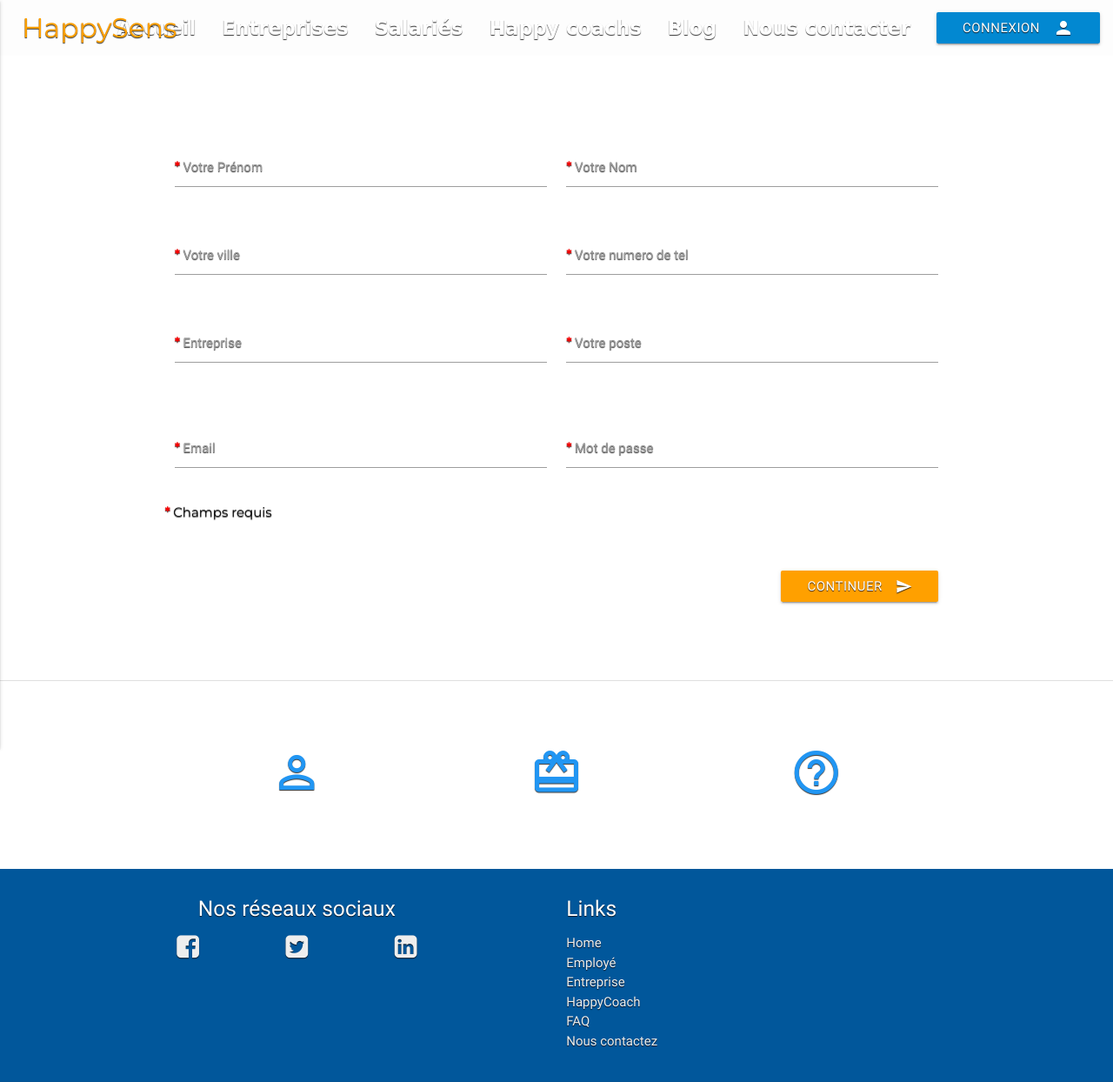
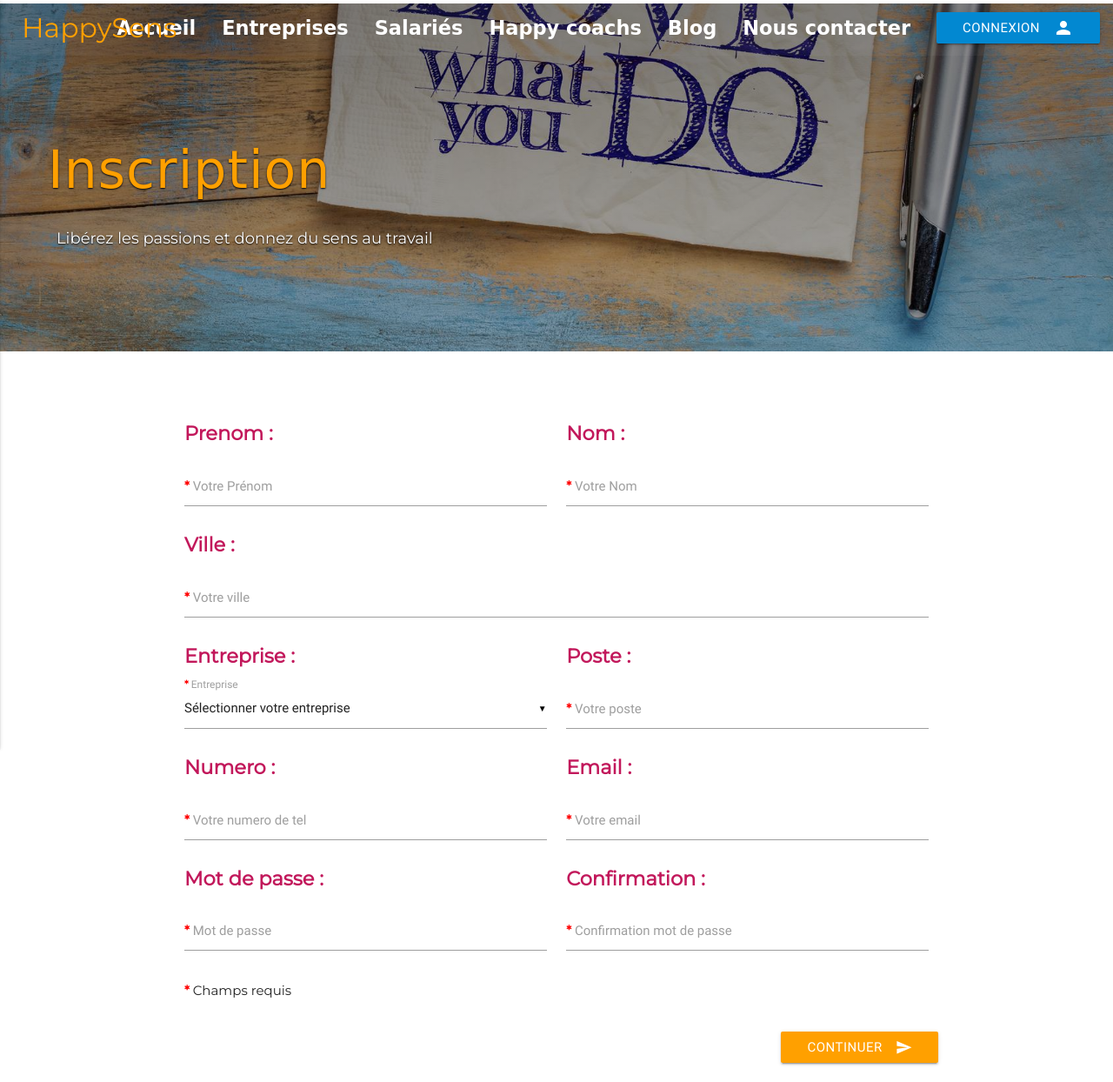
Before and after one commit to WildCodeSchool/Lyon-0917-HappySens, a Symfony app: template app/Resources/views/pages/inscription.html.twig in a window 1280 px wide. Shown: the top 1244 px of the page at 87% size. Run offline with Twig, Linux system fonts and the light colour scheme; the template is opened without the code that fills it, so the values that code supplies are empty; some libraries are stand-ins or nearby versions; some web fonts are replaced.

Commit message:
add css inscription form

```diff
--- a/app/Resources/views/pages/inscription.html.twig
+++ b/app/Resources/views/pages/inscription.html.twig
@@ -3,10 +3,30 @@
 {% block title %}Inscriptions{% endblock %}
 
 {% block content %}
+
+    <div id="contentInscription" class="parallax-container-others">
+        <div class="section no-pad-bot">
+            <div class="col s12">
+                <div class="headerTitleOthers left" id="headerTitle">
+                    <h1 class="header left amber-text text-darken-2">Inscription</h1>
+                    <div class="row">
+                        <h5 class="header left white-text">Libérez les passions et donnez du sens au travail</h5>
+                    </div>
+                </div>
+            </div>
+        </div>
+    </div>
+
     <div class="container">
         <form action="" method="post" class="generalContainer">
             <div class="row">
-                <div class="row">
+                <div class="col s6">
+                <h5 class="titleInscription pink-text text-darken-2">Prenom :</h5>
+                </div>
+                <div class="col s6">
+                <h5 class="titleInscription pink-text text-darken-2">Nom :</h5>
+                </div>
+
                 <div class="input-field col s6">
                     <input id="firstname" name="firstname" type="text" class="validate">
                     <label for="firstname"><span class="requireInput">* </span>Votre Prénom</label>
@@ -15,42 +35,74 @@
                     <input id="lastname" name="lastname" type="text" class="validate">
                     <label for="lastname"><span class="requireInput">* </span>Votre Nom</label>
                 </div>
+                <div class="col s12">
+                <h5 class="titleInscription pink-text text-darken-2">Ville :</h5>
                 </div>
-                <div class="row">
-                    <div class="input-field col s6">
+                    <div class="input-field col s12">
                         <input id="city" name="city" type="text" class="validate">
                         <label for="city"><span class="requireInput">* </span>Votre ville</label>
+                    </div>
+
+
+                <div class="col s6">
+                <h5 class="titleInscription pink-text text-darken-2">Entreprise :</h5>
+                </div>
+                <div class="col s6">
+                <h5 class="titleInscription pink-text text-darken-2">Poste :</h5>
+                </div>
+                <div class="input-field col s6">
+                    <select class="icons">
+                        <option value="" disabled selected>Sélectionner votre entreprise</option>
+                        <option value="" data-icon="{{ asset('assets/images/happysens-coach.jpeg') }}" class="circle">
+                            Entreprise 1
+                        </option>
+                        <option value="" data-icon="{{ asset('assets/images/happysens-love.jpg') }}" class="circle">
+                            Entreprise 2
+                        </option>
+                        <option value="" data-icon="{{ asset('assets/images/happysens-cuisine.jpg') }}" class="circle">
+                            Entreprise 3
+                        </option>
+                    </select>
+                    <label for="entreprise"><span class="requireInput">* </span>Entreprise</label>
+                </div>
+
+
+                <div class="input-field col s6">
+                    <input id="jobs" name="jobs" type="text" class="validate">
+                    <label for="jobs"><span class="requireInput">* </span>Votre poste</label>
+                </div>
+                <div class="col s6">
+                <h5 class="titleInscription pink-text text-darken-2">Numero  :</h5>
+                </div>
+                <div class="col s6">
+                <h5 class="titleInscription pink-text text-darken-2">Email :</h5>
                 </div>
                 <div class="input-field col s6">
                     <input id="lastname" name="lastname" type="text" class="validate">
                     <label for="lastname"><span class="requireInput">* </span>Votre numero de tel</label>
                 </div>
-                </div>
-                <div class="row">
-                    <div class="input-field col s6">
-                        <input id="company" name="company" type="text" class="validate">
-                        <label for="company"><span class="requireInput">* </span>Entreprise</label>
-                    </div>
-                    <div class="input-field col s6">
-                        <input id="jobs" name="jobs" type="text" class="validate">
-                        <label for="jobs"><span class="requireInput">* </span>Votre poste</label>
-                    </div>
-                </div>
-                <div class="row">
 
-                </div>
-                <div class="row">
                 <div class="input-field col s6">
                     <input id="email" type="email" class="validate">
-                        <label for="email"><span class="requireInput">* </span>Email</label>
+                    <label for="email"><span class="requireInput">* </span>Votre email</label>
+                </div>
+                <div class="col s6">
+                <h5 class="titleInscription pink-text text-darken-2">Mot de passe :</h5>
+                </div>
+                <div class="col s6">
+                <h5 class="titleInscription pink-text text-darken-2">Confirmation :</h5>
                 </div>
                 <div class="input-field col s6">
                     <input id="password" type="password" class="validate">
                     <label for="password"><span class="requireInput">* </span>Mot de passe</label>
                 </div>
+                <div class="input-field col s6">
+                    <input id="password" type="password" class="validate">
+                    <label for="password"><span class="requireInput">* </span>Confirmation mot de passe</label>
                 </div>
 
-                <div class="row">
+
+                <div class="col s12">
                     <p><span class="requireInput">* </span> Champs requis</p>
                 </div>
 
--- a/app/Resources/views/partials/components/schemaProcessus.html.twig
+++ b/app/Resources/views/partials/components/schemaProcessus.html.twig
@@ -1,7 +1,7 @@
 <section class="containHowItWorks">
     <div class="row bloc_2">
         <div class="col s12">
-            <div class="container center">
+            <div class="container center-align">
                 <span class="cardTitle amber-text text-darken-3">Comment ça marche ?</span>
                 <br>
                 <div class="row">
@@ -13,7 +13,7 @@
                                     cartographie des talents cachés
                                     + Présentation de la plateforme HappySens</span>
                                 </div>
-                                <div class="collapsible-header blue darken-3"><span class="white-text">Présentation</span>
+                                <div class="collapsible-header blue darken-3 center-align"><span class="white-text">Présentation</span>
                                 </div>
 
                             </li>
--- a/web/assets/css/style.css
+++ b/web/assets/css/style.css
@@ -8,8 +8,7 @@ body {
   overflow-x: hidden;
   display: flex;
   min-height: 100vh;
-  flex-direction: column;
-  text-shadow: 0 1px 1px rgba(0, 0, 0, 0.8); }
+  flex-direction: column; }
 
 main {
   flex: 1 0 auto; }
@@ -145,6 +144,15 @@ nav {
 #contentCGV {
   min-height: 50vh;
   background-image: linear-gradient(rgba(255, 165, 0, 0.5), rgba(255, 165, 0, 0.4)), url("../images/happysens-accueil.jpg");
+  background-size: cover;
+  background-repeat: no-repeat;
+  background-attachment: fixed;
+  background-position: bottom;
+  margin-top: -80px; }
+
+#contentInscription {
+  min-height: 50vh;
+  background-image: linear-gradient(rgba(0, 0, 0, 0.5), rgba(0, 0, 0, 0.3)), url("../images/happysens-love.jpg");
   background-size: cover;
   background-repeat: no-repeat;
   background-attachment: fixed;
@@ -389,6 +397,11 @@ ul.followUs {
     display: inline;
     margin: 0.5em; }
 
+.titleInscription {
+  font-weight: bold;
+  font-family: "Montserrat", cursive;
+  font-size: 1.5em; }
+
 .titleProfilEmploye {
   font-family: "Patrick Hand SC", cursive; }
 
--- a/web/assets/sass/partial/components/_jumbotronOthers.scss
+++ b/web/assets/sass/partial/components/_jumbotronOthers.scss
@@ -35,6 +35,15 @@
   background-position: bottom;
   margin-top: -80px;
 }
+#contentInscription {
+  min-height: 50vh;
+  background-image: linear-gradient(rgba(black, 0.5),rgba(black, 0.3)), url("../images/happysens-love.jpg");
+  background-size: cover;
+  background-repeat: no-repeat;
+  background-attachment: fixed;
+  background-position: bottom;
+  margin-top: -80px;
+}
 .headerTitleOthers {
   padding-left: 55px;
   border-radius: 5px;
--- a/web/assets/sass/partial/config/_general.scss
+++ b/web/assets/sass/partial/config/_general.scss
@@ -6,7 +6,7 @@ body {
   display: flex;
   min-height: 100vh;
   flex-direction: column;
-  text-shadow: 0 1px 1px rgba(black, 0.8);
+
 
 }
 main {
--- a/web/assets/sass/partial/views/_inscription.scss
+++ b/web/assets/sass/partial/views/_inscription.scss
@@ -0,0 +1,5 @@
+.titleInscription {
+  font-weight: bold;
+  font-family: "Montserrat", cursive;
+  font-size: 1.5em;
+}
```
Also changed, not shown: web/assets/sass/style.scss (line endings or trailing spaces). Lines whose indentation alone changed are shown as unchanged.
